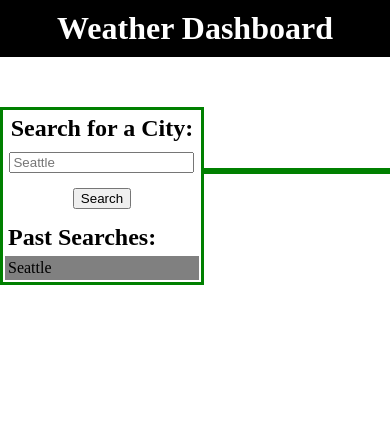
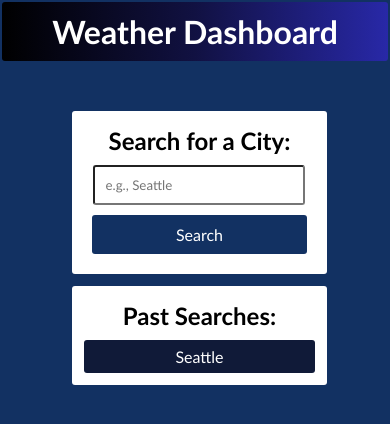
Before and after one commit to geovko/weather-dashboard, a plain HTML site: page index.html in a window 390 px wide. Drawn offline with nearby package versions, Linux system fonts and the light colour scheme; no server answers.

Commit message:
made the main css edits

```diff
--- a/assets/css/style.css
+++ b/assets/css/style.css
@@ -1,54 +1,147 @@
+:root {
+    --main-bg-color: rgb(18, 49, 98);
+    --light: white;
+    --dark: black;
+    --darker-color: rgb(16, 26, 56);
+}
+
 * {
     margin: auto;
+    font-family:'Gill Sans', 'Gill Sans MT', Calibri, 'Trebuchet MS', sans-serif;
+    border-radius: 3px;
+}
+
+body {
+    background-color: var(--main-bg-color);
+}
+
+h2, h3 {
+    margin: 5px 5px 10px 5px;
+}
+
+p {
+    margin: 10px 5px;
 }
 
 header {
-    background-color: black;
-    color: white;
+    background-image: linear-gradient(to right, black, rgb(17, 17, 66), rgb(40, 40, 167));
+    color: var(--light);
     text-align: center;
     padding: 10px;
-}
-
-h2, h3 {
-    margin: 5px;
-}
-
-p {
-    margin: 3px;
-}
-
-input {
-    margin: 5px;
-}
-
-button {
-    margin: 10px;
-}
-
-form {
-    text-align: center;
+    margin-bottom: 10px;
 }
 
 #container {
     display: flex;
-    justify-content: space-evenly;
 }
 
-.box {
-    border: solid 3px green;
+.inner-box {
+    background-color: var(--light);
+    margin: 12px;
+    padding: 10px;
+}
+
+/* ========== Weather Section ========== */
+#right {
+    width: 80%;
+    margin-top: 10px;
+}
+
+/* CURRENT FORECAST */
+.current {
+    background-color: var(--light);
+}
+
+/* 5-DAY FORECAST */
+#weather-forecast {
+    background-color: var(--main-bg-color);
+    color: var(--light);
+}
+
+.forecast-box {
+    color: var(--light);
+    display: flex;
+    flex-wrap: wrap;
+}
+
+.forecast {
+    background-color: var(--darker-color);
+    width: 120px;
+    text-align: left;
+    padding: 10px 7px 7px 7px;
+    margin: 5px;
+}
+
+.forecast:hover {
+    box-shadow: 0px 0px 5px var(--light);
+}
+
+/* ========== Past Searches Section ========== */
+#left {
+    width: 270px;
+    margin-top: 10px;
+    text-align: center;
+}
+
+/* FORM INPUT */
+input {
+    width: 80%
+}
+
+#input {
+    padding: 10px;
+}
+
+#input-btn {
+    background-color: var(--main-bg-color);
+    color: var(--light);
+    margin: 10px;
+    padding: 10px;
+}
+
+#input-btn:hover {
+    background-color: var(--darker-color);
+    box-shadow: 0px 0px 5px var(--main-bg-color);
+}
+
+/* SEARCH HISTORY */
+#history {
+    background-color: var(--light);
 }
 
 .past-city {
-    background-color: grey;
+    background-color: var(--darker-color);
+    color: var(--light);
     margin: 2px;
-    padding: 3px;
+    padding: 7px;
+    text-align: center;
 }
 
-#left {
-    width: 300px;
-    margin-top: 50px;
+.past-city:hover {
+    background-color: var(--dark);
 }
 
-#right {
-    width: 70%;
-}
+/* ========== SMALLER SCREEN ========== */
+@media screen and (max-width: 576px) {
+    body {
+        padding: 2px;
+    }
+
+    #container, .forecast-box {
+        display: block;
+    }
+
+    .inner-box {
+        width: 87%;
+        text-align: center;
+    }
+
+    header, #left, #right {
+        margin-bottom: 50px;
+    }
+
+    .forecast {
+        text-align: center;
+        width: 90%;
+    }
+  }
--- a/assets/js/logic.js
+++ b/assets/js/logic.js
@@ -5,7 +5,6 @@ const weatherBox = $('#right');
 let pastCities = JSON.parse(localStorage.getItem('cities'));
 let currentCity = JSON.parse(localStorage.getItem('currentCity'));
 const apiKey = '1a3482dd9672cae11ded6a5b0ae104ae';
-
 
 // const currentCity (pull from most recent in local storage) (check for repeats?)
 function renderHistory() {
@@ -24,6 +23,7 @@ function renderHistory() {
     return;
 }
 
+// renders page, deals with initial stage of webpage
 function renderPage() {
     // SET INITIAL
     if (pastCities == null || pastCities == []) {
@@ -39,7 +39,6 @@ function renderPage() {
         alert('Please enter a city!');
     }
 
-
     renderHistory();
 
     if (currentCity != '') {
@@ -53,7 +52,7 @@ function renderPage() {
 function weatherStats(data, index) {
     const list = data.list;
     const card = $('<div>');
-    card.append(`<p>Weather: ${list[index].weather[0].main}</p>`);
+    card.append(`<p>Status: ${list[index].weather[0].main}</p>`);
     card.append(`<p>Temp: ${list[index].main.temp}\u00B0F</p>`);
     card.append(`<p>Wind: ${list[index].wind.speed}mph</p>`);
     card.append(`<p>Humidity: ${list[index].main.humidity}%</p>`);
@@ -68,22 +67,29 @@ function renderForecast(data) {
     // current day forecast
     const weatherNow = $('<div>');
     weatherNow.addClass('inner-box');
+    weatherNow.addClass('current');
     weatherNow.append(`<h2>${data.city.name} (${data.city.country}): ${today.format('MM/DD/YYYY')}</h2>`);
     weatherNow.append(weatherStats(data, 0));
     weatherBox.append(weatherNow);
 
     // following five-day forecast
     const weatherLater = $('<div>');
-    weatherLater.attr('class', 'inner-box');
+    weatherLater.addClass('inner-box');
+    weatherLater.attr('id', 'weather-forecast');
+    weatherLater.append('<h2>5-Day Forecast:</h2>')
+
+    const forecastBox = $('<div>');
+    forecastBox.addClass('forecast-box');
 
     for (i=7; i<40; i+=8) {
         const card = $('<div>');
         card.addClass('forecast');
         card.append(`<h3>${today.add(((i+1)/8), 'day').format('MM/DD/YYYY')}</h3>`);
         card.append(weatherStats(data, i));
-        weatherLater.append(card);
+        forecastBox.append(card);
     }
 
+    forecastBox.appendTo(weatherLater);
     weatherBox.append(weatherLater);
 }
 
@@ -126,6 +132,7 @@ function getWeather(lat, lon) {
         });
 }
 
+// handles the input event
 function handleInput(event) {
     event.preventDefault();
 
@@ -137,7 +144,7 @@ function handleInput(event) {
     return;
 }
 
-// document ready + event listeners (submit) + history buttons
+// load page...
 $(document).ready(function () {
     console.log('ready');
 
--- a/index.html
+++ b/index.html
@@ -18,9 +18,9 @@
             <div id="form" class="inner-box">
                 <form>
                     <h2>Search for a City:</h2>
-                    <input id="input" type="text" class="form-control" placeholder="Seattle" aria-label="Seattle">
+                    <input id="input" type="text" class="form-control" placeholder="e.g., Seattle" aria-label="Seattle">
                     <br>
-                    <button id="input-btn">Search</button>
+                    <div id="input-btn">Search</div>
                 </form>
             </div>
 
```
